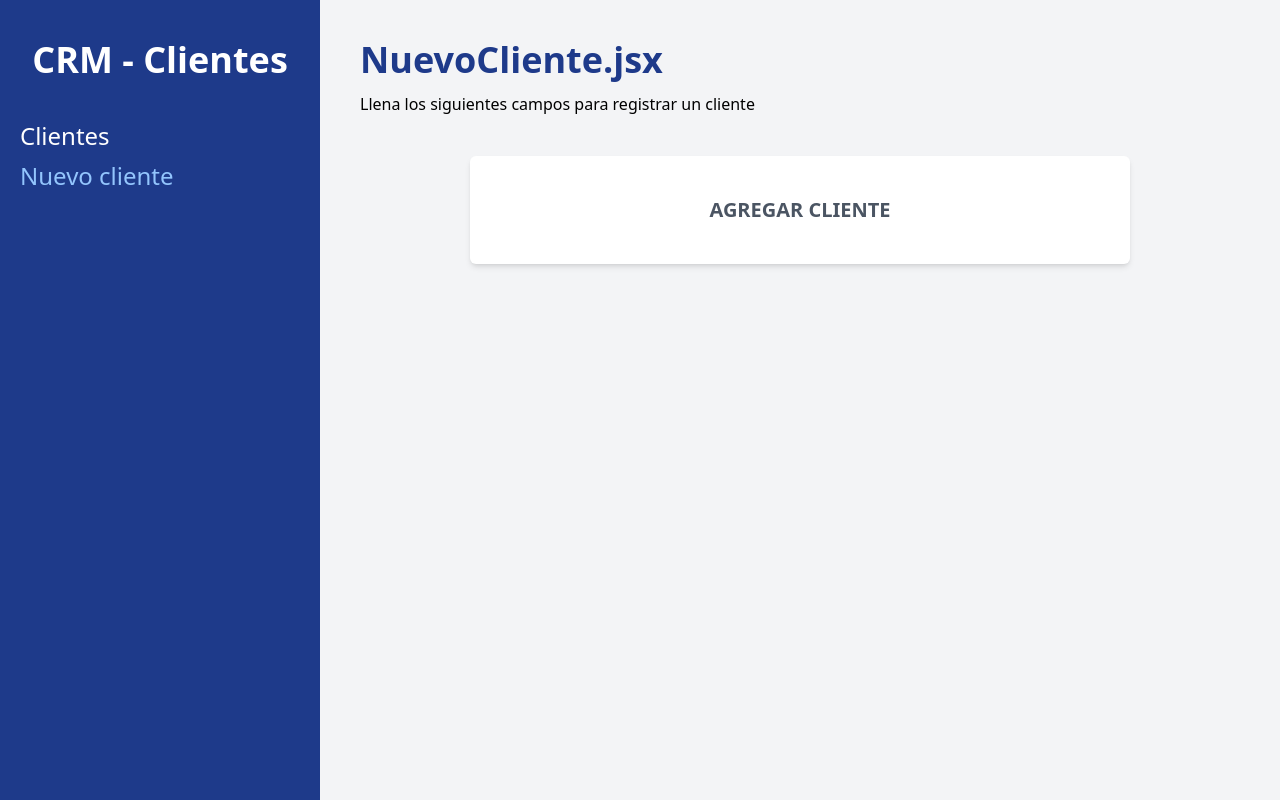
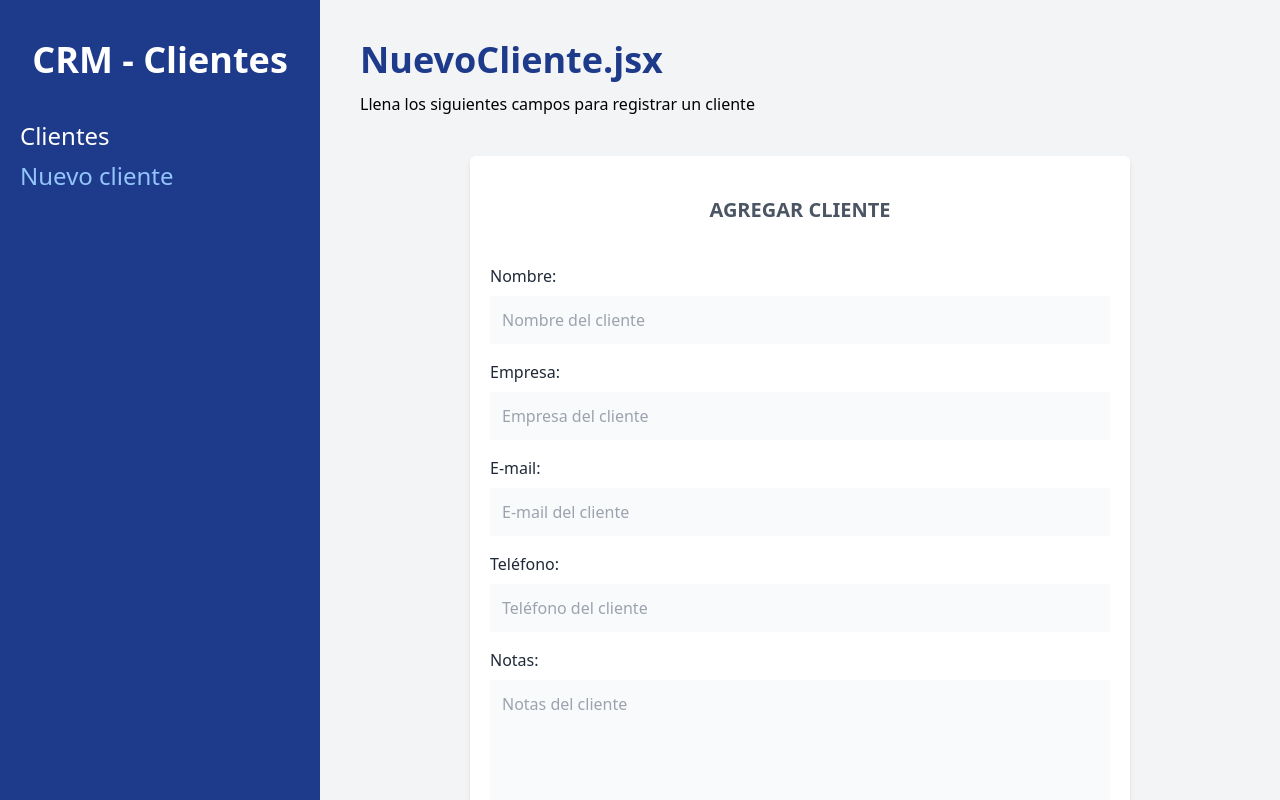
Before and after one commit to RinconJose/Administrador-de-clientes-React, a React (Vite) app: page /clientes/nuevo in a window 1280 px wide. Built offline with nearby package versions, Linux system fonts and the light colour scheme.

Commit message:
Creating form to new client

```diff
--- a/package.json
+++ b/package.json
@@ -8,9 +8,11 @@
     "preview": "vite preview"
   },
   "dependencies": {
+    "formik": "^2.2.9",
     "react": "^17.0.2",
     "react-dom": "^17.0.2",
-    "react-router-dom": "^6.2.2"
+    "react-router-dom": "^6.2.2",
+    "yup": "^0.32.11"
   },
   "devDependencies": {
     "@vitejs/plugin-react": "^1.0.7",
--- a/src/components/Formulario.jsx
+++ b/src/components/Formulario.jsx
@@ -1,9 +1,83 @@
 import React from 'react'
+import { Formik, Form, Field } from 'formik'
 
 const Formulario = () => {
   return (
     <div className='bg-white mt-10 px-5 py-10 rounded-md shadow-md md:w-3/4 mx-auto'>
         <h1 className='text-gray-600 font-bold text-xl uppercase text-center'>Agregar cliente</h1>
+        <Formik>
+            <Form
+                className='mt-10'
+            >
+                <div className='mb-4'>
+                    <label
+                        className='text-gray-800'
+                        htmlFor='nombre'
+                    >Nombre:</label>
+                    <Field
+                        id="nombre"
+                        type="text"
+                        className="mt-2 block w-full p-3 bg-gray-50"
+                        placeholder="Nombre del cliente"
+                    />
+                </div>
+                <div className='mb-4'>
+                    <label
+                        className='text-gray-800'
+                        htmlFor='empresa'
+                    >Empresa:</label>
+                    <Field
+                        id="empresa"
+                        type="text"
+                        className="mt-2 block w-full p-3 bg-gray-50"
+                        placeholder="Empresa del cliente"
+                    />
+                </div>
+                <div className='mb-4'>
+                    <label
+                        className='text-gray-800'
+                        htmlFor='email'
+                    >E-mail:</label>
+                    <Field
+                        id="email"
+                        type="email"
+                        className="mt-2 block w-full p-3 bg-gray-50"
+                        placeholder="E-mail del cliente"
+                    />
+                </div>
+                <div className='mb-4'>
+                    <label
+                        className='text-gray-800'
+                        htmlFor='telefono'
+                    >Teléfono:</label>
+                    <Field
+                        id="telefono"
+                        type="tel"
+                        className="mt-2 block w-full p-3 bg-gray-50"
+                        placeholder="Teléfono del cliente"
+                    />
+                </div>
+                <div className='mb-4'>
+                    <label
+                        className='text-gray-800'
+                        htmlFor='notas'
+                    >Notas:</label>
+                    <Field
+                        as="textarea"
+                        id="notas"
+                        type="text"
+                        className="mt-2 block w-full p-3 bg-gray-50 h-40"
+                        placeholder="Notas del cliente"
+                    />
+                </div>
+
+                <input
+                    type="submit"
+                    value="Agregar cliente"
+                    className='mt-5 w-full bg-blue-800 p-3 text-white uppercase font-bold text-lg'
+                />
+            </Form>
+        </Formik>
     </div>
   )
 }
--- a/src/layout/layout.jsx
+++ b/src/layout/layout.jsx
@@ -20,7 +20,7 @@
             >Nuevo cliente</Link>
           </nav>
         </div>
-        <div className='md:w-3/4 p-10'>
+        <div className='md:w-3/4 p-10 md:h-screen overflow-scroll'>
           <Outlet />
         </div>
 
```
Also changed, not shown: 1 other file (tests, documents, lock files or other folders).
